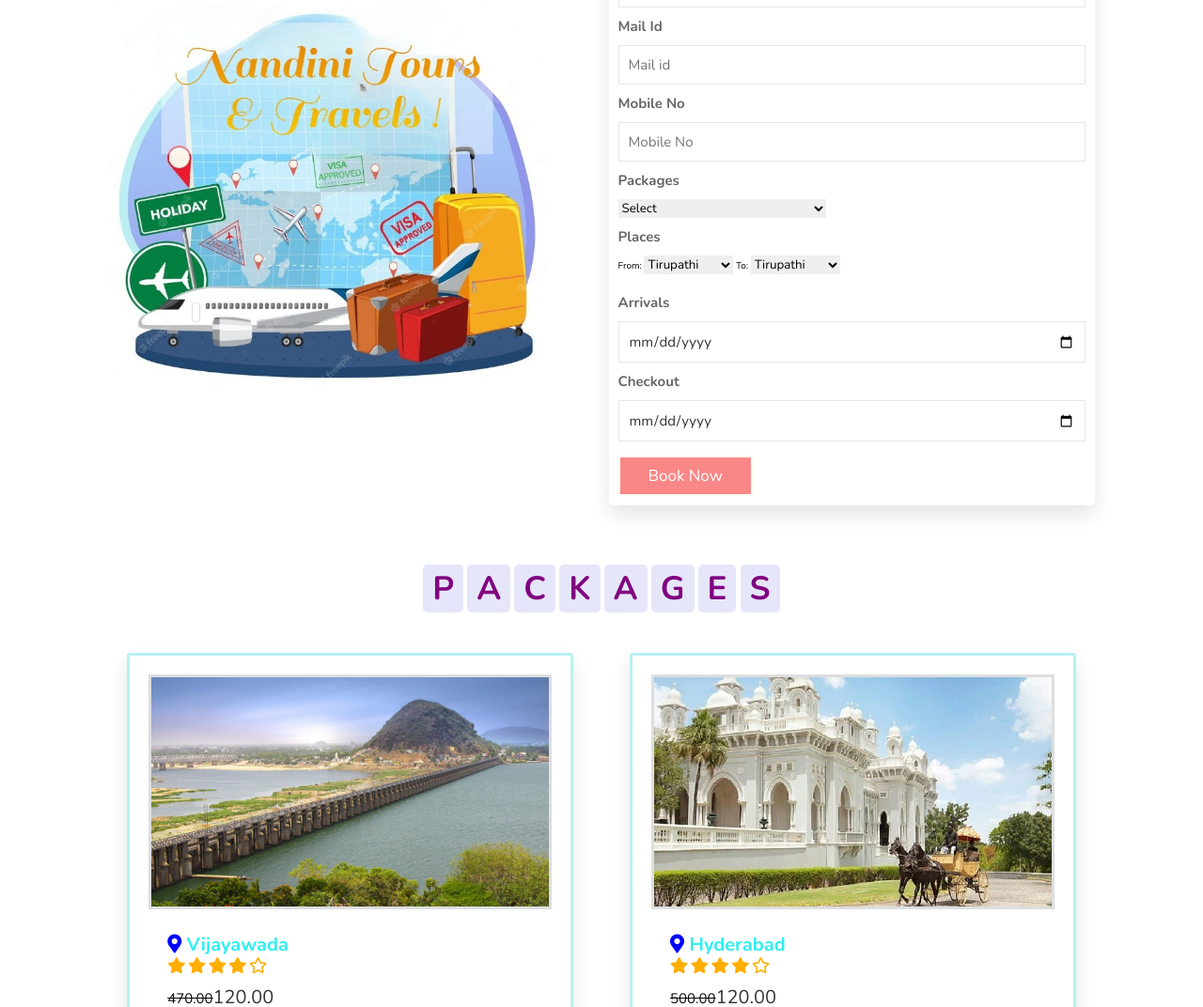
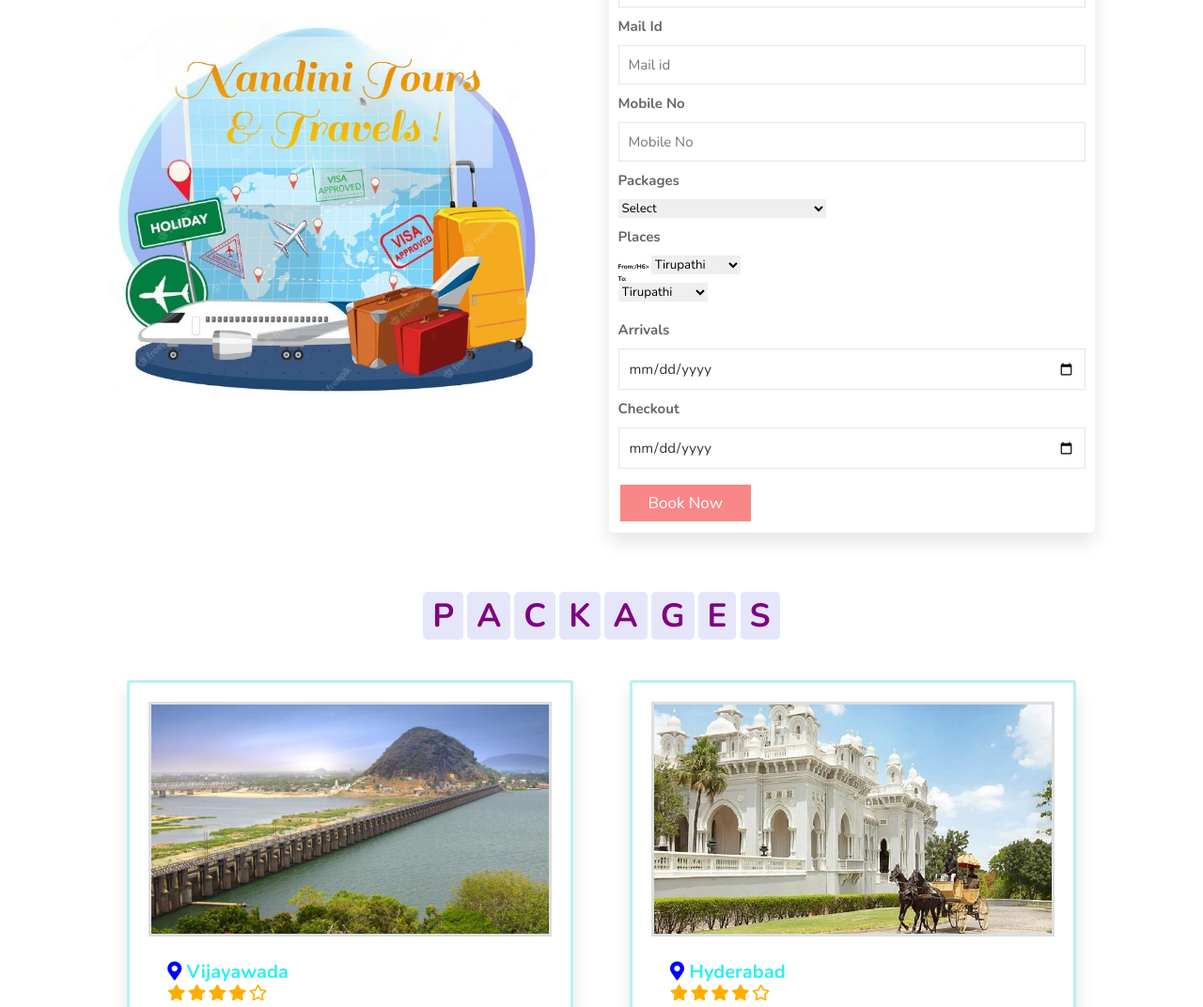
Before and after one commit to ramyasaiv/Nandiniii_tour-travels, a plain HTML site: page index.html in a window 1280 px wide. Shown: the part 1036-2108 px from the top of the page at 94% size. Drawn offline with nearby package versions, Linux system fonts and the light colour scheme; files whose address does not match are found by name.

Commit message:
Update index.html

```diff
--- a/index.html
+++ b/index.html
@@ -128,7 +128,7 @@
 
             </select>
             <h3>Places</h3>
-            <label for="places">From:</label>
+           <h6> <label for="places">From:</label>/h6>
             <select placeholder="From" type="text" name="data[Places]" id="places">
                <option  value="tirupathi">Tirupathi</option>
                 <option value="chittoor">chittoor</option>
@@ -141,7 +141,7 @@
                 <option value="Bangalore">Bangalore</option>
                 <option value="Chennai">chennai</option>
             </select>
-            <label for="cars">To:</label>
+             <h6><label for="cars">To:</label></h6>
             <select placeholder="To" type="text" name="data[Places]" id="places">
                 <option value="tirupathi">Tirupathi</option>
                 <option value="chittoor">chittoor</option>
```
